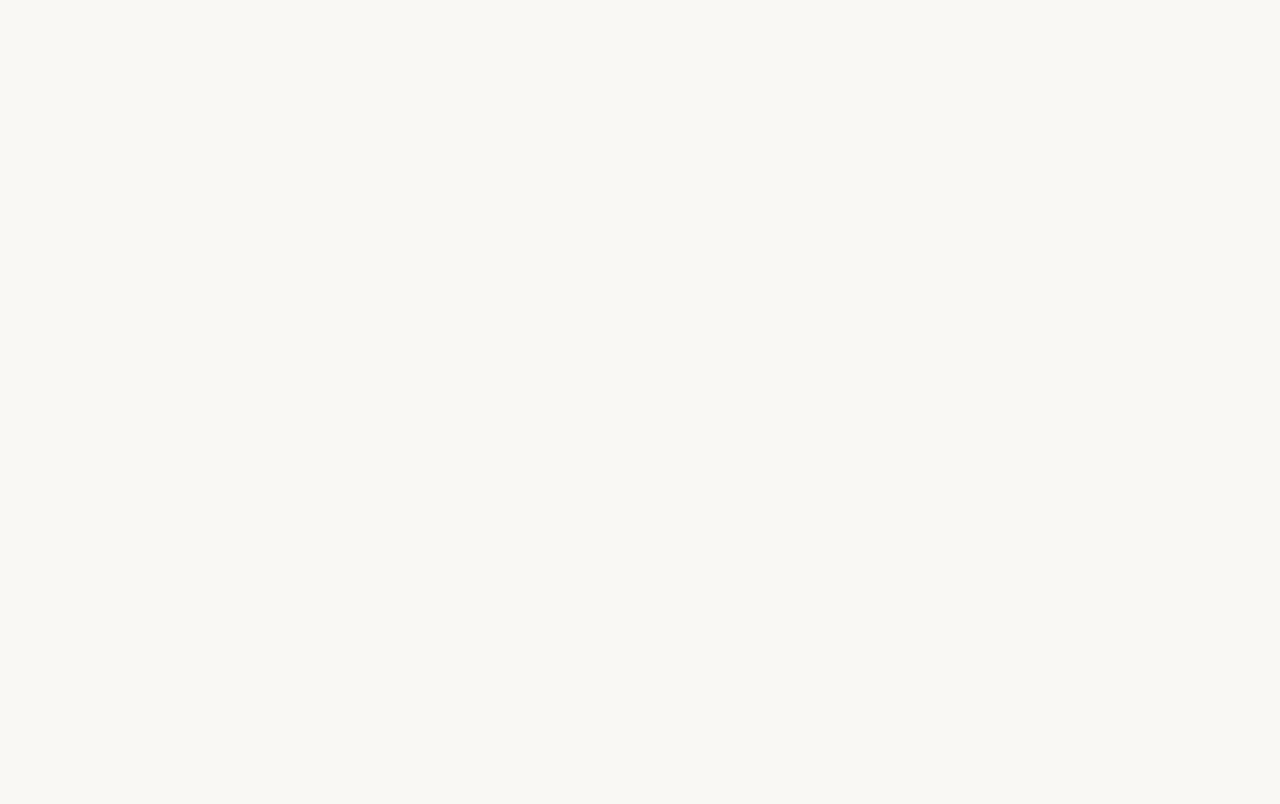
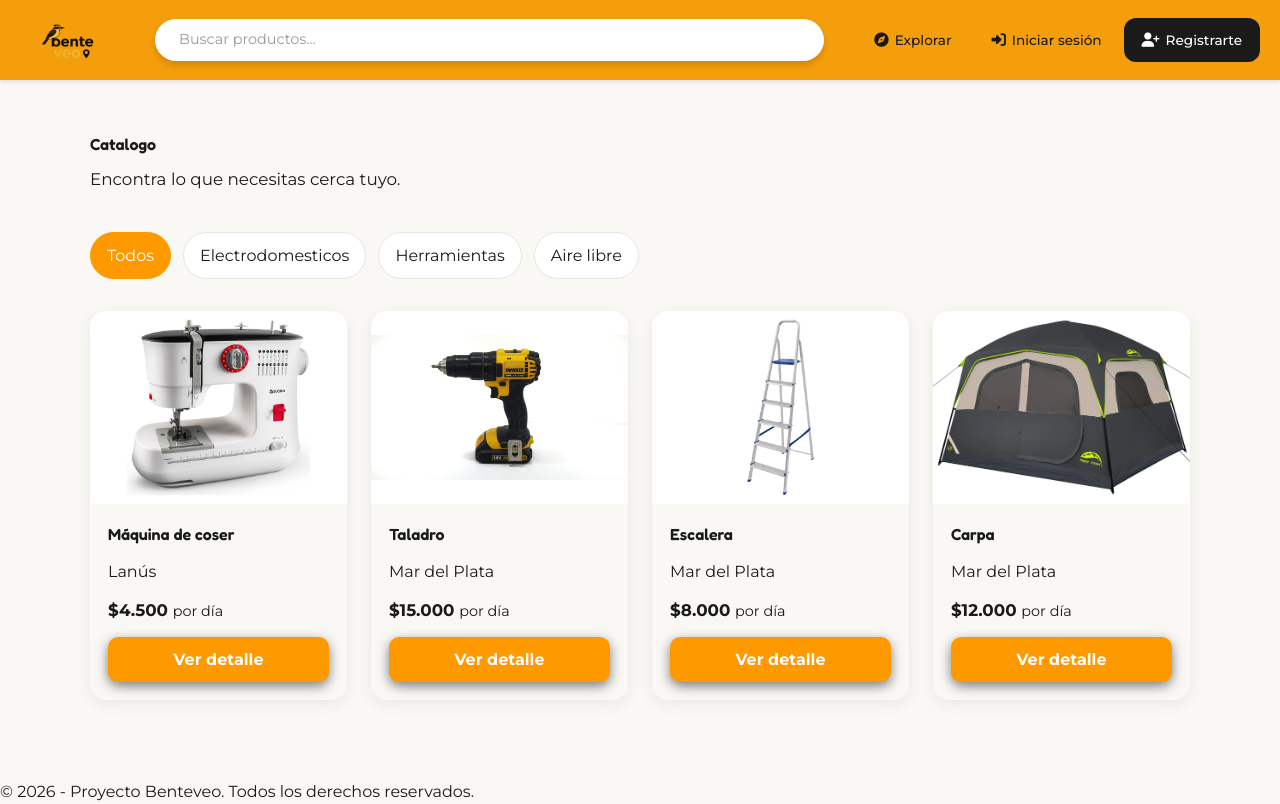
Before and after one commit to RocioAV/frontend-benteveo, a React (Vite) app: page /explorar in a window 1280 px wide. Before the commit this address had no page. Built offline with nearby package versions, Linux system fonts and the light colour scheme.

Commit message:
Update route path for PageCatalogo and adjust styling for better layout

```diff
--- a/src/App.jsx
+++ b/src/App.jsx
@@ -11,7 +11,7 @@ function App() {
     <Routes>
       <Route element={<Layout />}>
         <Route path="/" element={<Home />} />
-        <Route path="/catalogo" element={<PageCatalogo />} />
+        <Route path="/explorar" element={<PageCatalogo />} />
         <Route path="/reservation/:id" element={<Reservation />} />
         <Route path="/login" element={<Login />} />
       </Route>
--- a/src/pages/PageCatalogo.css
+++ b/src/pages/PageCatalogo.css
@@ -93,8 +93,8 @@
   display: flex;
   flex-direction: column;
   align-items: flex-start;
-  gap: 1.125rem;
-  padding: 1.5rem;
+  gap: 0.875rem;
+  padding: 1.125rem;
 }
 
 .product-card__title,
@@ -103,7 +103,7 @@
 }
 
 .product-card__price {
-  font-size: 1.15rem;
+  font-size: 1.05rem;
   font-weight: 700;
   color: var(--text-h);
 }
@@ -116,7 +116,7 @@
 
 .product-card__button {
   width: 100%;
-  padding: 0.8rem 1.25rem;
+  padding: 0.65rem 1rem;
   font: inherit;
   font-weight: 600;
   color: #ffffff;
@@ -155,8 +155,8 @@
   }
 
   .catalogo__grilla {
-    grid-template-columns: repeat(3, 1fr);
-    gap: 2rem;
+    grid-template-columns: repeat(4, 1fr);
+    gap: 1.5rem;
   }
 }
 
```
